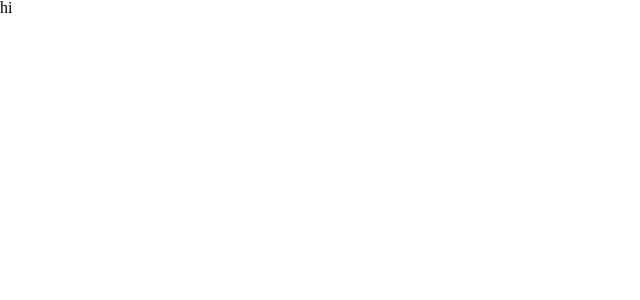
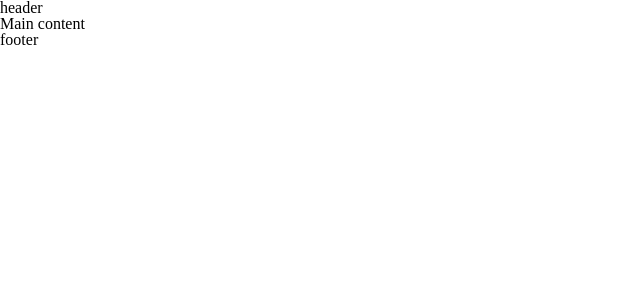
Before and after one commit to Programming-Seungwan/fuji-clone, a React (Vite) app: page / in a window 1280 px wide. Shown: the top 300 px of the page, without its empty margins (0-640 px from the left). Built offline with nearby package versions, Linux system fonts and the light colour scheme.

Commit message:
Design : make default layout
1. There is Layout component in App component

```diff
--- a/src/App.tsx
+++ b/src/App.tsx
@@ -1,12 +1,15 @@
 import { ThemeProvider } from 'styled-components';
 import { theme } from '@style/theme';
 import { GlobalStyle } from '@style/GlobalStyle';
+import Layout from '@components/common/Layout/Layout';
 
 function App() {
   return (
     <ThemeProvider theme={theme}>
       <GlobalStyle />
-      <div>hi</div>
+      <Layout>
+        <div>Main content</div>
+      </Layout>
     </ThemeProvider>
   );
 }
--- a/src/components/common/Footer.tsx
+++ b/src/components/common/Footer.tsx
@@ -1,3 +1,9 @@
+import styled from 'styled-components';
+
 export default function Footer() {
-  return;
+  return <FooterContainer>footer</FooterContainer>;
 }
+
+const FooterContainer = styled.footer`
+  border: 1px;
+`;
--- a/src/components/common/Header.tsx
+++ b/src/components/common/Header.tsx
@@ -1,3 +1,9 @@
+import styled from 'styled-components';
+
 export default function Header() {
-  return;
+  return <HeaderContainer>header</HeaderContainer>;
 }
+
+const HeaderContainer = styled.header`
+  border: 1px;
+`;
--- a/src/components/common/Layout/Layout.tsx
+++ b/src/components/common/Layout/Layout.tsx
@@ -1,7 +1,16 @@
+import Header from '@components/common/Header';
+import Footer from '@components/common/Footer';
+
 interface LayoutProp {
   children: React.ReactNode;
 }
 
 export default function Layout({ children }: LayoutProp) {
-  return;
+  return (
+    <>
+      <Header />
+      {children}
+      <Footer />
+    </>
+  );
 }
--- a/src/style/GlobalStyle.ts
+++ b/src/style/GlobalStyle.ts
@@ -11,5 +11,11 @@ ${reset}
 html, body {
   min-width: 380px;
   max-width: 1375px;
+  margin: 0 auto;
+  height: 100vh
+}
+
+#root {
+  height: 100%;
 }
 `;
```
